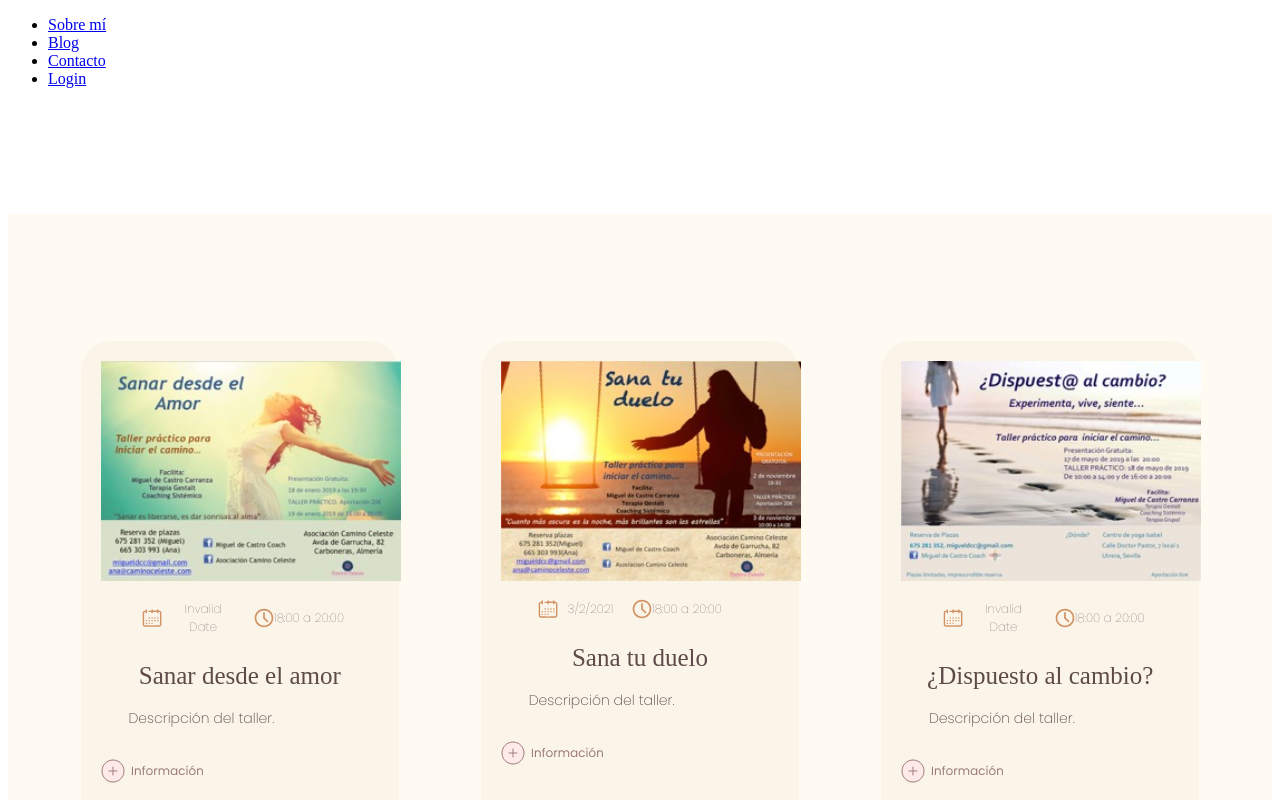
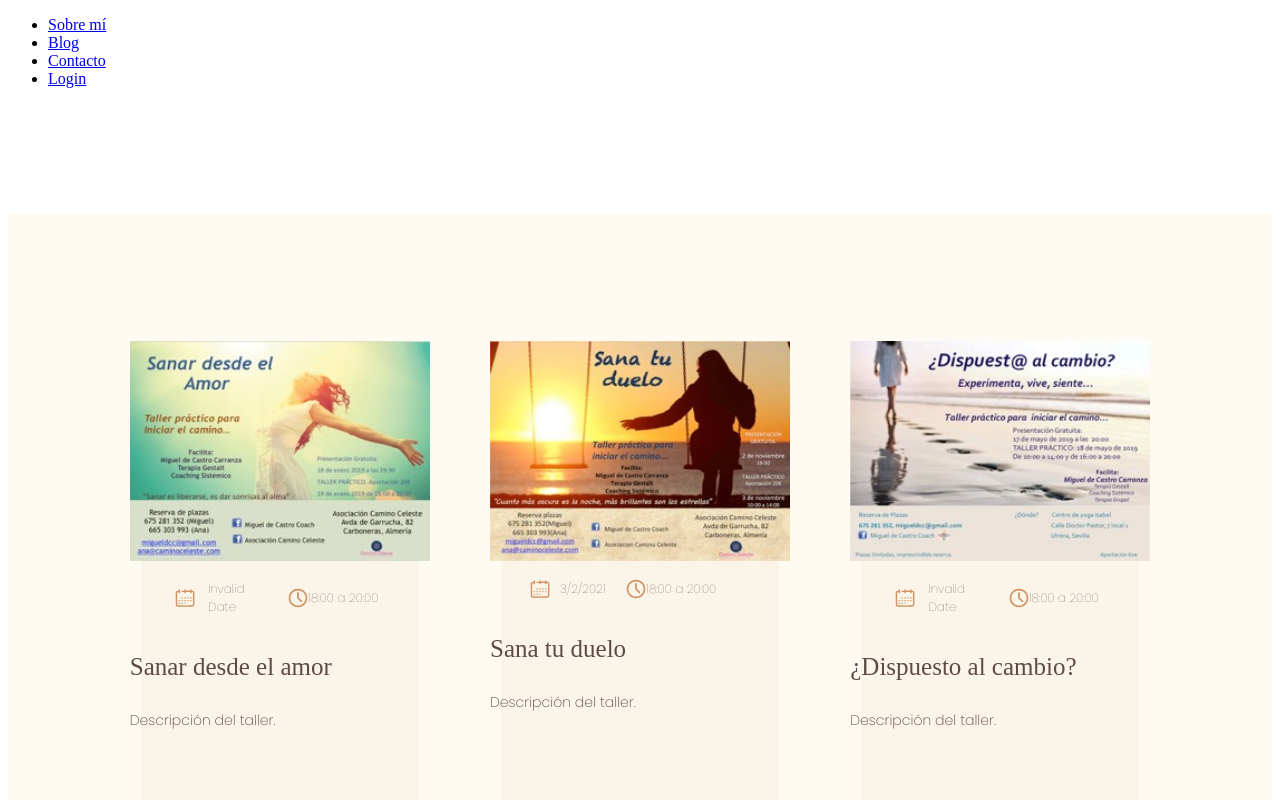
Before and after one commit to blancaden/migueldcastro_frontend, a React (Vite) app: page /talleres in a window 1280 px wide. Shown: the top 800 px of the page. Built offline with nearby package versions, Linux system fonts and the light colour scheme; data requests are answered from the project's data file; a web font is replaced by a local one.

Commit message:
added new styles to WorkshopCard

```diff
--- a/src/components/AdminNavbar/AdminNavbar.jsx
+++ b/src/components/AdminNavbar/AdminNavbar.jsx
@@ -1,19 +1,17 @@
-
 import React from 'react';
 import { Link, useNavigate} from 'react-router-dom';
 import "./AdminNavbar.css";
 
 
 const AdminNavbar = ({ onLogout }) => {
-  const navigate = useNavigate(); // Llama a useNavigate aquí
+  const navigate = useNavigate();
 
   const handleLogout = () => {
-    // Llama a la función onLogout para cerrar la sesión del usuario
     onLogout();
   };
 
   const handleBackClick = () => {
-    navigate('/login'); // Redirige a la página principal
+    navigate('/login');
   };
 
   return (
--- a/src/components/BlogCatalogue/BlogCatalogue.jsx
+++ b/src/components/BlogCatalogue/BlogCatalogue.jsx
@@ -8,7 +8,7 @@ const BlogCatalogue = () => {
   useEffect(() => {
     const fetchAPI = async () => {
       try {
-        const response = await axios.get("http://localhost:5000/articulos");
+        const response = await axios.get("http://localhost:5001/articulos");
         const formattedData = response.data.map((blog) => ({
           ...blog,
           Fecha: new Date(blog.Fecha).toLocaleDateString("es-ES"),
--- a/src/components/WorkshopCard/WorkshopCard.css
+++ b/src/components/WorkshopCard/WorkshopCard.css
@@ -9,9 +9,13 @@
 }
 
 .workshop-card {
+  display: flex;
+  flex-direction: column;
+
+  align-items: center;
   background-color: #FBF4E9;
   border-radius: 30px;
-  padding: 20px;
+
   width: 22%;
   height: 550px;
   margin-bottom: 10%;
@@ -22,18 +26,10 @@
   height: 220px;
 }
 
-.workshop-image-container {
-  position: relative;
-  width: 100px;
-  height: 100px;
-  display: inline-block;
-  margin: 0;
-  padding: 0;
-}
+.workshop-image{
+  width: 300px;
+  height: 220px;
 
-.workshop-details-container {
-  margin-bottom: 10px;
-  text-align: center;
 }
 
 .workshop-date-and-schedule-container {
@@ -61,17 +57,20 @@
 
 }
 
+.workshop-title-and-description{
+  width: 300px;
+  height: 220px;
+}
+
 .workshop-title {
   font-family: 'Ovo';
   font-size: 25px;
   font-weight: 100;
-  margin: 5%
 }
 
 .workshop-description {
   font-size: 14px;
   font-weight: 200;
-  margin: 0 10% 10% 10%;
   text-align: justify;
   line-height: 2;
 }
--- a/src/components/WorkshopCard/WorkshopCard.jsx
+++ b/src/components/WorkshopCard/WorkshopCard.jsx
@@ -11,7 +11,7 @@ const WorkshopCard = ({ workshops }) => {
             <div key={index} className="workshop-card">
 
               <div className="workshop-image-container">
-                <img src={workshop.Imagen} alt={workshop.Titulo} />
+                <img className="workshop-image" src={workshop.Imagen} alt={workshop.Titulo} />
               </div>
 
               <div className="workshop-details-container">
@@ -28,8 +28,12 @@ const WorkshopCard = ({ workshops }) => {
 
                   </div>
                 </div>
+
+                <div className="workshop-title-and-description">
                 <h3 className="workshop-title">{workshop.Titulo}</h3>
                 <p className="workshop-description">{workshop.Descripción}</p>
+                </div>
+
               </div>
 
 
--- a/src/views/privateViews/AdminLoginView.jsx
+++ b/src/views/privateViews/AdminLoginView.jsx
@@ -1,10 +1,7 @@
-
-//funciona al hacer inicio de sesión y mensaje rojo de usuario incorrecto.agregado handlelogOut.PERO EL MENSAJE ESTÁ FUERA DEL FORMULARIO
 import React, { useState } from 'react';
 import { Navigate } from 'react-router-dom';
 import AdminLogin from '../../components/AdminLogin/AdminLogin';
-import AdminNavbar from '../../components/AdminNavbar/AdminNavbar';
-import axios from 'axios'; // Importa axios para realizar solicitudes HTTP
+import axios from 'axios';
 import './AdminLoginView.css'
 
 const AdminLoginView = () => {
@@ -14,42 +11,41 @@ const AdminLoginView = () => {
   const handleLogin = async (userData) => {
 
     try {
-      // Realiza una solicitud POST al endpoint de inicio de sesión del backend
-      const response = await axios.post('http://127.0.0.1:5000/api/login', userData);
 
-      // Si la solicitud es exitosa y se recibe un token de autenticación
+      const response = await axios.post('http://127.0.0.1:5001/api/login', userData);
+
+
       if (response.data.token) {
-        // Marca al usuario como autenticado
+
         setIsLoggedIn(true);
-        // Guarda el token de autenticación en el almacenamiento local
+
         localStorage.setItem('token', response.data.token);
         setError('');
       } else {
-        // Si no se recibe un token de autenticación, muestra un mensaje de error al usuario
+
         setError('Usuario o contraseña incorrectos. Por favor, inténtalo de nuevo.');
       }
     } catch (error) {
-      // Si ocurre algún error durante la solicitud, muestra un mensaje de error al usuario
+
       setError('Usuario o contraseña incorrectos. Inténtalo de nuevo.');
     }
   };
 
   const handleLogout = () => {
-    // Llama al endpoint de logout en el backend para invalidar el token
-    axios.post('http://127.0.0.1:5000/api/logout', null, {
+
+    axios.post('http://127.0.0.1:5001/api/logout', null, {
       headers: {
         Authorization: localStorage.getItem('token')
       }
     }).then(() => {
-      // Elimina el token de autenticación del almacenamiento local
+
       localStorage.removeItem('token');
-      // Marca al usuario como no autenticado
+
       setIsLoggedIn(false);
-      // Redirige al usuario a la página de inicio de sesión u otra página deseada
-      // history.push('/login'); // Asegúrate de tener acceso a history
+
     }).catch(error => {
       console.error('Error al cerrar sesión:', error);
-      // Manejar errores de manera adecuada
+
     });
   };
 
```
Also changed, not shown: 1 other file (tests, documents, lock files or other folders).
